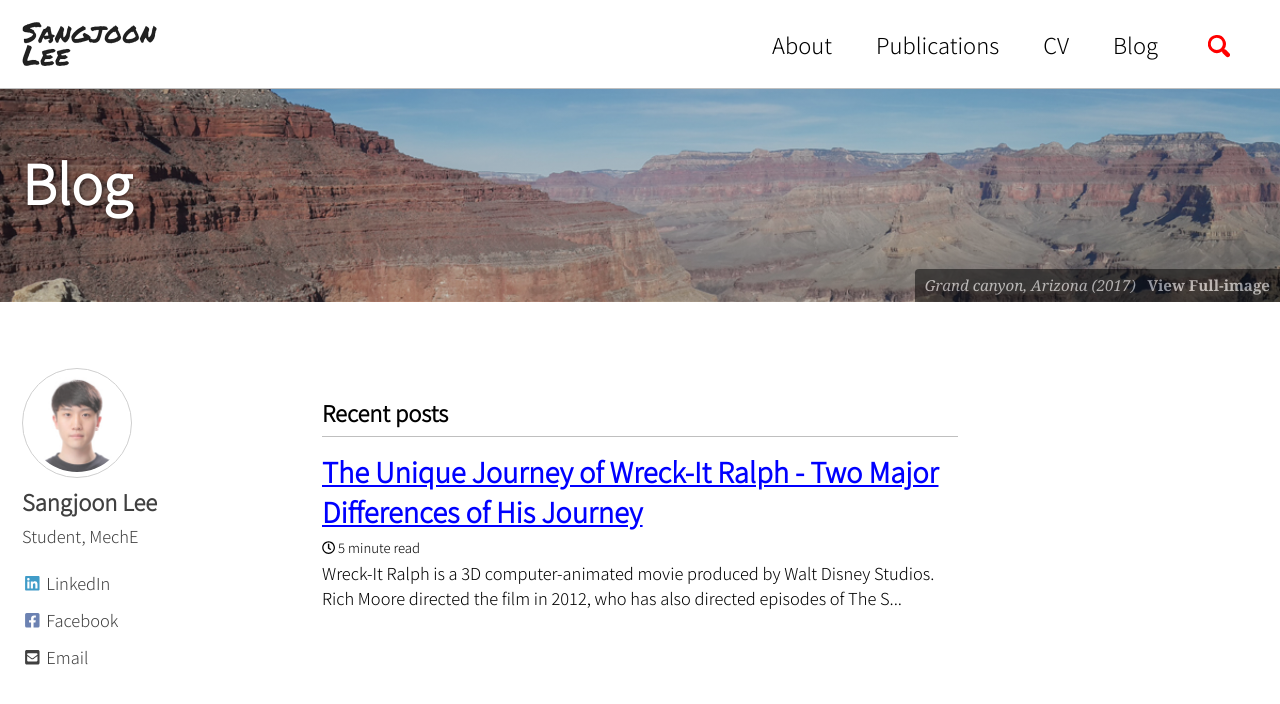
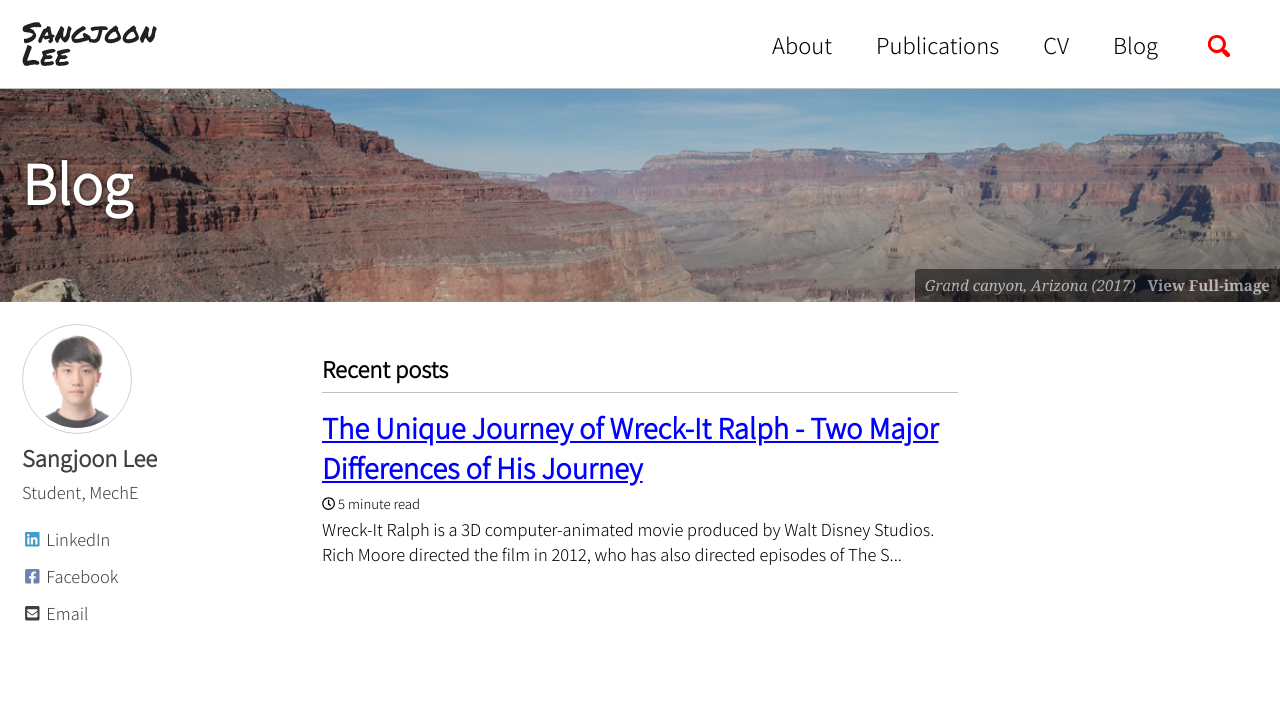
Before and after one commit to jun9303/jun9303.github.io, a Jekyll site: the page built from blog/index.html, in a window 1280 px wide and 900 px high. Shown: the top 704 px of the window. Built offline with Jekyll 4.4.1, drawn with Linux system fonts in a browser that asks for light colours; cached includes are drawn as plain includes; nearby versions of some CDN libraries; the list of posts is cut into pages by our own code.

Commit message:
Signed-off-by: SJ <jun9303@gmail.com>

```diff
--- a/blog/index.html
+++ b/blog/index.html
@@ -7,3 +7,9 @@ header:
   overlay_filter: 0.2
   caption: "*Grand canyon, Arizona (2017)* &nbsp; **[View Full-image](https://sangjoonlee.tk/assets/photographs/grand_canyon_arizona_2017.jpg)**"
 ---
+
+<style>
+.page__hero--overlay{
+	margin-bottom:0px;
+}
+</style>
```
Also changed, not shown: 1 other file.
